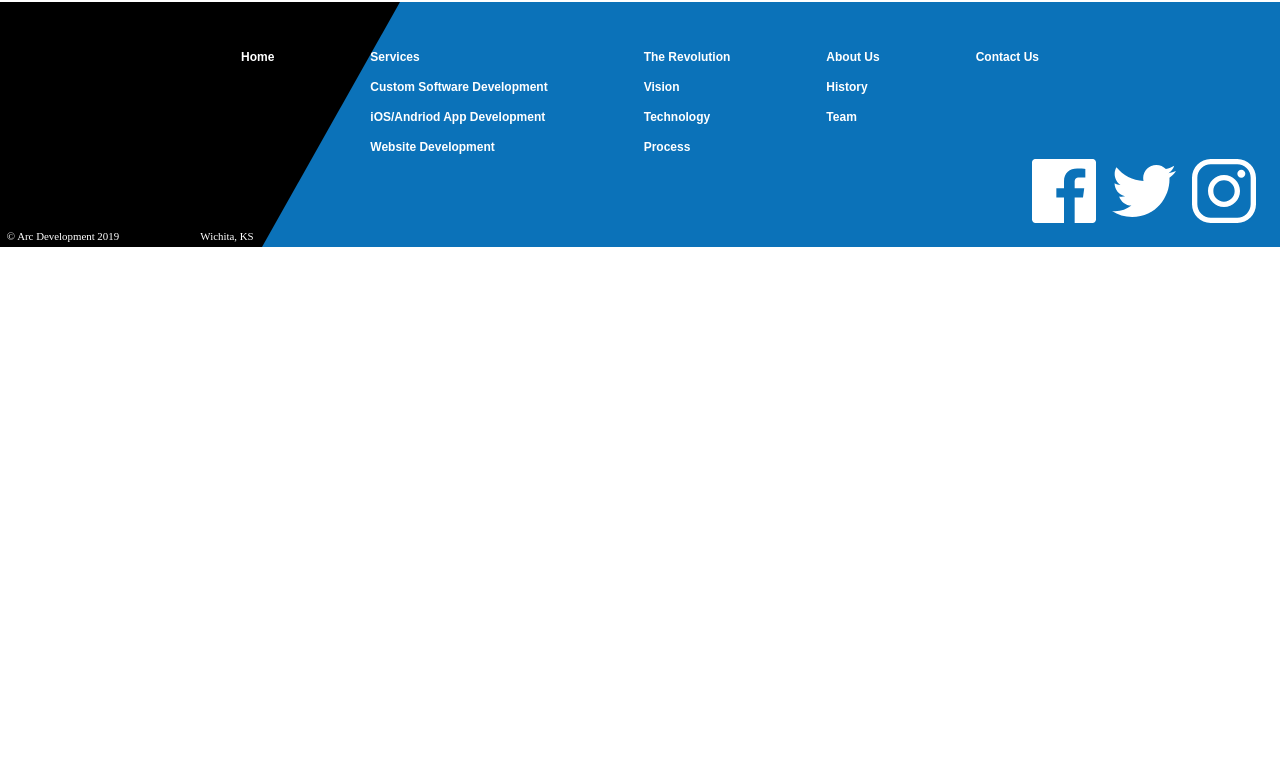
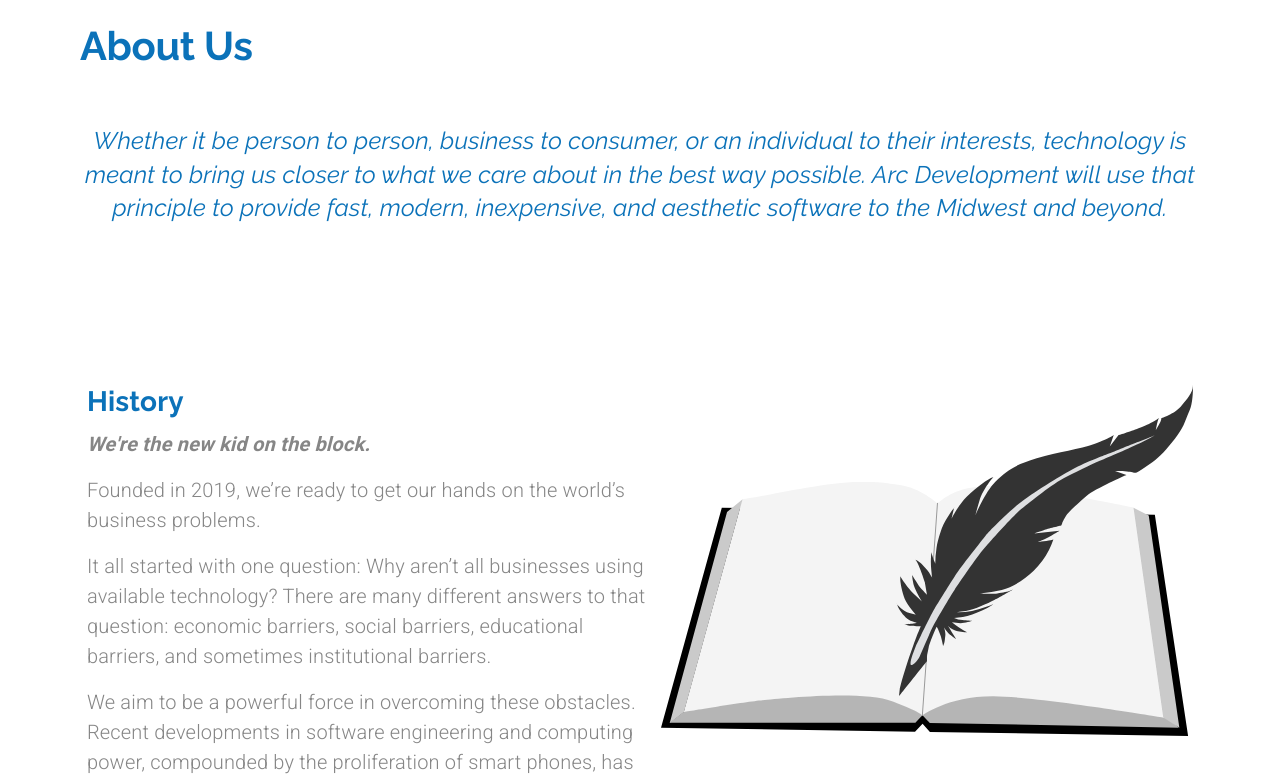
Before and after one commit to chrisricola/materialUIcourse, a React (Create React App) app in the folder materialuicourse/: page /about in a window 1280 px wide. Shown: the part 128-910 px from the top of the page. Before the commit the page ends 800 px from the top, so only its background shows below. Built offline with nearby package versions, Linux system fonts and the light colour scheme.

Commit message:
finished about us page

```diff
--- /dev/null
+++ b/materialuicourse/src/components/About.js
@@ -0,0 +1,176 @@
+import React from "react";
+import { makeStyles, useTheme } from "@material-ui/core/styles";
+import Grid from "@material-ui/core/Grid";
+import Typography from "@material-ui/core/Typography";
+import Avatar from "@material-ui/core/Avatar";
+import useMediaQuery from "@material-ui/core/useMediaQuery";
+import Hidden from "@material-ui/core/Hidden";
+
+import history from "../assets/history.svg";
+import profile from "../assets/founder.jpg";
+import yearbook from "../assets/yearbook.svg";
+import puppy from "../assets/puppy.svg";
+
+import CallToAction from "./ui/CallToAction";
+import { getThemeProps } from "@material-ui/styles";
+
+const useStyles = makeStyles(theme => ({
+    missionStatement: {
+        fontStyle: "italic",
+        fontWeight: 300,
+        fontSize: "1.5rem",
+        maxWidth: "50em",
+        lineHeight: 1.4
+    },
+    rowContainer: {
+        paddingLeft: "5em",
+        paddingRight: "5em",
+        [theme.breakpoints.down("sm")]: {
+            paddingLeft: "1.5em",
+            paddingRight: "1.5em",
+        }
+    },
+    avatar: {
+        height: "25em",
+        width: "25em",
+        [theme.breakpoints.down("sm")]: {
+            height: "20em",
+            width: "20em",
+            maxHeight: 300,
+            maxWidth: 300
+        }
+    }
+}))
+
+export default function About(props) {
+    const classes = useStyles();
+    const theme = useTheme();
+    const matchesMD = useMediaQuery(theme.breakpoints.down("md"))
+
+
+    return (
+        <Grid container direction="column">
+            <Grid item className={classes.rowContainer} style={{ marginTop: "2em" }} style={{ marginTop: matchesMD ? "1em" : "2em" }}>
+                <Typography variant="h2" align={matchesMD ? "center" : undefined}>About Us</Typography>
+            </Grid>
+            <Grid item container justify="center" className={classes.rowContainer} style={{ marginTop: "3em" }}>
+                <Typography variant="h4" align="center" className={classes.missionStatement}>
+                    Whether it be person to person, business to consumer, or an individual
+                    to their interests, technology is meant to bring us closer to what we
+                    care about in the best way possible. Arc Development will use that
+                    principle to provide fast, modern, inexpensive, and aesthetic software
+                    to the Midwest and beyond.
+                </Typography>
+            </Grid>
+            <Grid item container className={classes.rowContainer} style={{ marginTop: "10em", marginBottom: "10em" }} direction={matchesMD ? "column" : "row"} alignItems={matchesMD ? "center" : undefined} justify="space-around">
+                <Grid item>
+                    <Grid item container direction="column" lg style={{ maxWidth: "35em" }}>
+                        <Grid item>
+                            <Typography variant="h4" align={matchesMD ? "center" : undefined} gutterBottom>History</Typography>
+                        </Grid>
+                        <Grid item>
+                            <Typography variant="body1" align={matchesMD ? "center" : undefined} paragraph style={{ fontWeight: 700, fontStyle: "italic" }}>
+                                We're the new kid on the block.
+                            </Typography>
+                            <Typography variant="body1" align={matchesMD ? "center" : undefined} paragraph>
+                                Founded in 2019, we’re ready to get our hands on the world’s
+                                business problems.
+                            </Typography>
+                            <Typography variant="body1" align={matchesMD ? "center" : undefined} paragraph>
+                                It all started with one question: Why aren’t all businesses
+                                using available technology? There are many different answers to
+                                that question: economic barriers, social barriers, educational
+                                barriers, and sometimes institutional barriers.
+                            </Typography>
+                            <Typography variant="body1" align={matchesMD ? "center" : undefined} paragraph>
+                                We aim to be a powerful force in overcoming these obstacles.
+                                Recent developments in software engineering and computing power,
+                                compounded by the proliferation of smart phones, has opened up
+                                infinite worlds of possibility. Things that have always been
+                                done by hand can now be done digitally and automatically, and
+                                completely new methods of interaction are created daily. Taking
+                                full advantage of these advancements is the name of the game.
+                            </Typography>
+                            <Typography variant="body1" align={matchesMD ? "center" : undefined} paragraph>
+                                All this change can be a lot to keep up with, and that’s where
+                                we come in.
+                            </Typography>
+                        </Grid>
+                    </Grid>
+                </Grid>
+                <Grid item>
+                    <Grid item container justify="center" lg>
+                        <img src={history} alt="pen on book" style={{ maxHeight: matchesMD ? 200 : "22em" }} />
+                    </Grid>
+                </Grid>
+            </Grid>
+            <Grid item container direction="column" alignItems="center" className={classes.rowContainer} style={{ marginBottom: "15em" }}>
+                <Grid item>
+                    <Typography align="center" variant="h4" gutterBottom>Team</Typography>
+                </Grid>
+                <Grid item>
+                    <Typography variant="body1" paragraph align="center">
+                        Chris Rico, Founder
+                    </Typography>
+                    <Typography variant="body1" paragraph align="center">
+                        I started coding last year.
+                    </Typography>
+                </Grid>
+                <Grid item>
+                    <Avatar alt="Founder" src={profile} className={classes.avatar} />
+                </Grid>
+                <Grid item container justify={matchesMD ? "center" : undefined}>
+                    <Hidden lgUp>
+                        <Grid item lg style={{ maxWidth: "45em", padding: "1.25em" }}>
+                            < Typography variant="body1" align="center" paragraph>
+                                I taught myself basic coding from a library book in third grade,
+                                and ever since then my passion has solely been set on learning —
+                                learning about computers, learning mathematics and philosophy,
+                                studying design, always just learning.
+                            </Typography>
+                            < Typography variant="body1" align="center" paragraph>
+                                Now I’m ready to apply everything I’ve learned, and to help
+                                others with the intuition I have developed.
+                            </Typography>
+                        </Grid>
+                    </Hidden>
+                    <Grid item container direction="column" lg alignItems={matchesMD ? "center" : undefined} style={{ marginBottom: matchesMD ? "2.5em" : 0 }} >
+                        <Grid item>
+                            <img src={yearbook} alt="yearbook page" style={{ maxWidth: matchesMD ? 300 : undefined }} />
+                        </Grid>
+                        <Grid item>
+                            <Typography variant="caption">
+                                a page from yearbook.
+                            </Typography>
+                        </Grid>
+                    </Grid>
+                    <Hidden mdDown>
+                        <Grid item lg style={{ maxWidth: "45em", padding: "1.25em" }}>
+                            < Typography variant="body1" align="center" paragraph>
+                                I taught myself basic coding from a library book in third grade,
+                                and ever since then my passion has solely been set on learning —
+                                learning about computers, learning mathematics and philosophy,
+                                studying design, always just learning.
+                            </Typography>
+                            < Typography variant="body1" align="center" paragraph>
+                                Now I’m ready to apply everything I’ve learned, and to help
+                                others with the intuition I have developed.
+                            </Typography>
+                        </Grid>
+                    </Hidden>
+                    <Grid item container direction="column" lg alignItems={matchesMD ? "center" : "flex-end"}>
+                        <Grid item>
+                            <img src={puppy} alt="grey spotted dog" style={{ maxWidth: matchesMD ? 300 : undefined }} />
+                        </Grid>
+                        <Grid item>
+                            <Typography variant="caption">My puppy</Typography>
+                        </Grid>
+                    </Grid>
+                </Grid>
+            </Grid>
+            <Grid item>
+                <CallToAction setValue={getThemeProps.setValue} />
+            </Grid>
+        </Grid>
+    )
+}
--- a/materialuicourse/src/components/App.js
+++ b/materialuicourse/src/components/App.js
@@ -11,6 +11,7 @@
 import MobileApps from './MobileApps';
 import Websites from './Websites';
 import Revolution from './Revolution';
+import About from './About';
 
 
 function App() {
@@ -28,7 +29,7 @@
           <Route exact path="/mobileapps" render={(props) => <MobileApps {...props} setValue={setValue} setSelectedIndex={setSelectedIndex} />} />
           <Route exact path="/websites" render={(props) => <Websites {...props} setValue={setValue} setSelectedIndex={setSelectedIndex} />} />
           <Route exact path="/revolution" render={(props) => <Revolution {...props} setValue={setValue} setSelectedIndex={setSelectedIndex} />} />
-          <Route exact path="/about" component={() => <div>About Us</div>} />
+          <Route exact path="/about" render={(props) => <About {...props} setValue={setValue} setSelectedIndex={setSelectedIndex} />} />
           <Route exact path="/contact" component={() => <div>Contact Us</div>} />
           <Route exact path="/estimate" component={() => <div>Estimate</div>} />
         </Switch>
```
